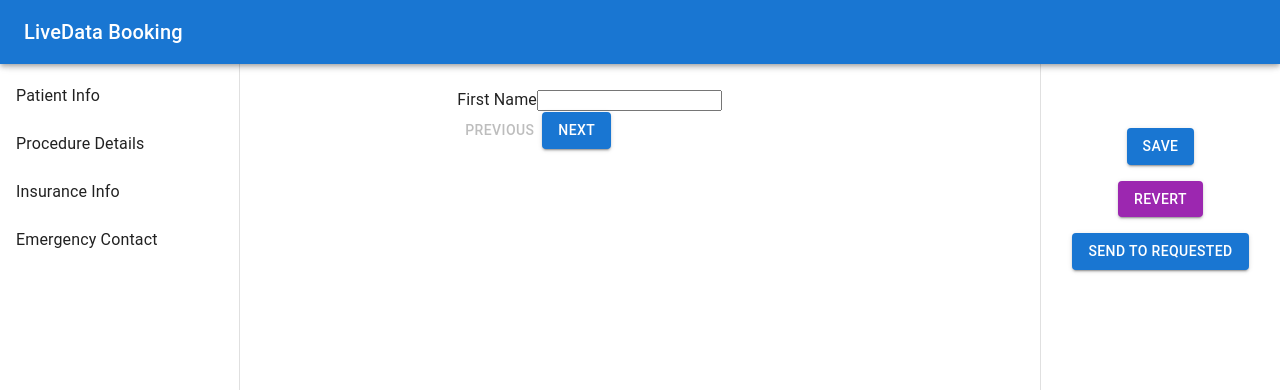
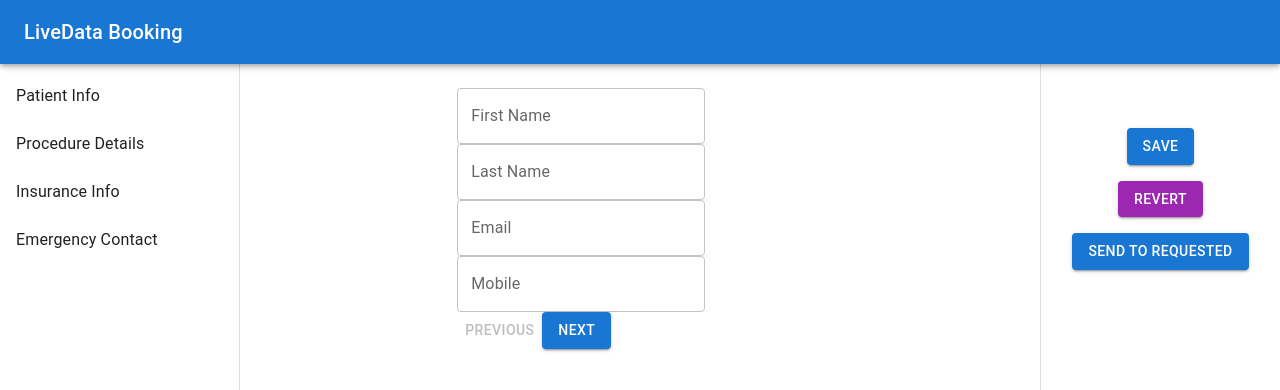
Before and after one commit to gpeddle-LiveData/ng-booking-antd, a React (Create React App) app: page / in a window 1280 px wide. Shown: the top 390 px of the page. Built offline with nearby package versions, Linux system fonts and the light colour scheme.

Commit message:
revised formdef

```diff
--- a/src/App.tsx
+++ b/src/App.tsx
@@ -12,6 +12,7 @@
 import StepForm from './components/StepForm';
 import LeftSidebar from './components/LeftSidebar';
 import RightSidebar from './components/RightSidebar';
+import { FormDefinitionProvider } from './contexts/FormDefinitionContext';
 
 const drawerWidth = 240;
 
@@ -22,6 +23,7 @@
   return (
     <ThemeProvider theme={theme}>
       <CssBaseline />
+      <FormDefinitionProvider>
       <Box sx={{ display: 'flex' }}>
         <AppBar position="fixed" sx={{ zIndex: (theme) => theme.zIndex.drawer + 1 }}>
           <Toolbar>
@@ -50,6 +52,7 @@
         </Box>
         <RightSidebar />
       </Box>
+      </FormDefinitionProvider>
     </ThemeProvider>
   );
 };
--- a/src/components/MuiTextField.tsx
+++ b/src/components/MuiTextField.tsx
@@ -1,27 +1,27 @@
 // src/components/MuiTextField.tsx
 
 import React from 'react';
-import { FieldProps } from 'formik';
 import { TextField } from '@mui/material';
+import { FieldInputProps, FormikProps } from 'formik';
 
-interface MuiTextFieldProps extends FieldProps {
+interface MuiTextFieldProps {
+  field: FieldInputProps<any>;
+  form: FormikProps<any>;
   label: string;
+  type: string;
 }
 
-const MuiTextField: React.FC<MuiTextFieldProps> = ({ field, form, label, ...props }) => {
-  const errorText = form.touched[field.name] && form.errors[field.name];
-  const helperText = typeof errorText === 'string' ? errorText : '';
-
+const MuiTextField: React.FC<MuiTextFieldProps> = ({ field, form, label, type }) => {
+  const errorText = form.touched[field.name] && form.errors[field.name] ? String(form.errors[field.name]) : '';
   return (
     <TextField
       {...field}
-      {...props}
       label={label}
-      helperText={helperText}
-      error={!!errorText}
+      type={type}
+      helperText={errorText}
+      error={!!form.touched[field.name] && !!form.errors[field.name]}
     />
   );
 };
 
 export default MuiTextField;
-export type { MuiTextFieldProps };
--- a/src/components/StepForm.tsx
+++ b/src/components/StepForm.tsx
@@ -1,14 +1,13 @@
-// src/components/StepForm/StepForm.tsx
+// src/components/StepForm.tsx
 
 import React from 'react';
-import { Formik, Form, Field, FormikHelpers } from 'formik';
+import { Formik, Form, Field, FormikHelpers, FieldProps } from 'formik';
 import { TextField, Button, Container } from '@mui/material';
 import Paper from '@mui/material/Paper';
 import * as Yup from 'yup';
-import formConfig, { FieldConfig } from '../formConfig';
+import { useFormDefinition } from '../contexts/FormDefinitionContext';
 import ErrorMessage from './ErrorMessage';
 import MuiTextField from './MuiTextField';
-
 
 interface StepFormProps {
   currentStep: number;
@@ -17,60 +16,60 @@
   setFormData: (formData: { [key: string]: any }) => void;
 }
 
-
 const StepForm: React.FC<StepFormProps> = ({ currentStep, setCurrentStep, formData, setFormData }) => {
-  const currentStepConfig = formConfig.find(config => config.step === currentStep);
+  const formDefinition = useFormDefinition();
+  const currentStepConfig = formDefinition?.find(config => config.step === currentStep);
 
   if (!currentStepConfig) return null;
 
   const validationSchema = Yup.object().shape(
-    currentStepConfig.fields.reduce((acc: any, field: FieldConfig) => {
+    currentStepConfig.fields.reduce((acc: any, field: any) => {
       let validator = Yup.string(); // Default to string for simplicity, adjust based on field.type if needed
 
-      if (field.validationType === 'string' && field.required) {
+      if (field.type === 'string' && field.required) {
         validator = validator.required('This field is required');
       }
 
-      // TODO: more validation types
+      // TODO: add more validation types based on field.type
 
       acc[field.name] = validator;
       return acc;
     }, {})
   );
 
-  const handleNext = (values: { [key: string]: any }, actions: FormikHelpers<{ [key: string]: any }>) => {
-    if (currentStep < formConfig.length) {
-      setCurrentStep(currentStep + 1);
-    } else {
-      // Final submit logic here
-    }
-    actions.setTouched({});
-    actions.setSubmitting(false);
-  };
-
-  const handlePrevious = () => {
-    if (currentStep > 1) {
-      setCurrentStep(currentStep - 1);
-    }
-  };
-
   return (
     <Formik
       initialValues={formData}
       validationSchema={validationSchema}
-      onSubmit={handleNext}
+      onSubmit={(values, actions) => {
+        if (currentStep < (formDefinition?.length || 0)) {
+          setCurrentStep(currentStep + 1);
+        } else {
+          // Final submit logic here
+        }
+        actions.setTouched({});
+        actions.setSubmitting(false);
+      }}
     >
-      {({ errors, touched, isValid, handleSubmit }) => (
+      {formikProps => (
         <Form>
           {currentStepConfig.fields.map(field => (
             <div key={field.name}>
-              <label htmlFor={field.name}>{field.label}</label>
-              <Field name={field.name} type={field.type} />
-              <ErrorMessage fieldName={field.name} errors={errors} touched={touched} />
+              <Field name={field.name}>
+                {({ field: formikField }: FieldProps) => (
+                  <MuiTextField
+                    field={formikField}
+                    form={formikProps}
+                    label={field.label}
+                    type={field.type}
+                  />
+                )}
+              </Field>
+              <ErrorMessage fieldName={field.name} errors={formikProps.errors} touched={formikProps.touched} />
             </div>
           ))}
-          <Button type="button" onClick={handlePrevious} disabled={currentStep === 1}>Previous</Button>
-          <Button type="submit" disabled={!isValid} color="primary" variant="contained">Next</Button>
+          <Button type="button" onClick={() => setCurrentStep(currentStep - 1)} disabled={currentStep === 1}>Previous</Button>
+          <Button type="submit" disabled={!formikProps.isValid} color="primary" variant="contained">Next</Button>
         </Form>
       )}
     </Formik>
--- /dev/null
+++ b/src/contexts/FormDefinitionContext.tsx
@@ -0,0 +1,40 @@
+import React, { createContext, useContext, useState, useEffect, ReactNode } from 'react';
+import bookingFormSteps from '../formDefs/booking.json';
+
+interface Field {
+  name: string;
+  label: string;
+  type: string;
+  required: boolean;
+}
+
+interface FormStep {
+  step: number;
+  stepName: string;
+  fields: Field[];
+}
+
+// Specify that the context can hold either FormStep array or null
+const FormDefinitionContext = createContext<FormStep[] | null>(null);
+
+interface FormDefinitionProviderProps {
+  children: ReactNode;
+}
+
+export const FormDefinitionProvider: React.FC<FormDefinitionProviderProps> = ({ children }) => {
+    const [formDefinition, setFormDefinition] = useState<FormStep[] | null>(null);
+
+    useEffect(() => {
+        // Simulate fetching the form definition
+        // Replace this with your actual logic to fetch or import the form definition
+        setFormDefinition(bookingFormSteps as FormStep[]);
+    }, []);
+
+    return (
+        <FormDefinitionContext.Provider value={formDefinition}>
+            {children}
+        </FormDefinitionContext.Provider>
+    );
+};
+
+export const useFormDefinition = () => useContext(FormDefinitionContext);
--- /dev/null
+++ b/src/formDefs/booking.json
@@ -0,0 +1,123 @@
+[
+    {
+      "step": 1,
+      "stepName": "Patient Info",
+      "fields": [
+        {
+          "name": "firstName",
+          "label": "First Name",
+          "type": "text",
+          "required": true
+        },
+        {
+          "name": "lastName",
+          "label": "Last Name",
+          "type": "text",
+          "required": true
+        },
+        {
+          "name": "email",
+          "label": "Email",
+          "type": "email",
+          "required": true
+        },
+        {
+            "name": "mobile",
+            "label": "Mobile",
+            "type": "phone",
+            "required": true
+        }
+      ]
+    },
+    {
+      "step": 2,
+      "stepName": "Address Information",
+      "fields": [
+        {
+          "name": "addressLine1",
+          "label": "Address Line 1",
+          "type": "text",
+          "required": true
+        },
+        {
+          "name": "addressLine2",
+          "label": "Address Line 2",
+          "type": "text",
+          "required": false
+        },
+        {
+          "name": "city",
+          "label": "City",
+          "type": "text",
+          "required": true
+        },
+        {
+          "name": "state",
+          "label": "State",
+          "type": "text",
+          "required": true
+        },
+        {
+          "name": "zip",
+          "label": "Zip Code",
+          "type": "text",
+          "required": true
+        }
+      ]
+    },
+    {
+      "step": 3,
+      "stepName": "Insurance Information",
+      "fields": [
+        {
+          "name": "insuranceProvider",
+          "label": "Insurance Provider",
+          "type": "text",
+          "required": true
+        },
+        {
+          "name": "insuranceId",
+          "label": "Insurance ID",
+          "type": "text",
+          "required": true
+        },
+        {
+          "name": "groupNumber",
+          "label": "Group Number",
+          "type": "text",
+          "required": true
+        }
+      ]
+    },
+    {
+      "step": 4,
+      "stepName": "Procedure Information",
+      "fields": [
+        {
+          "name": "procedure",
+          "label": "Procedure",
+          "type": "text",
+          "required": true
+        },
+        {
+            "name": "provider",
+            "label": "Provider",
+            "type": "text",
+            "required": true
+        },
+        {
+          "name": "procedureDate",
+          "label": "Procedure Date",
+          "type": "date",
+          "required": true
+        },
+        {
+          "name": "procedureTime",
+          "label": "Procedure Time",
+          "type": "time",
+          "required": true
+        }
+      ]
+    }
+
+  ]
```
